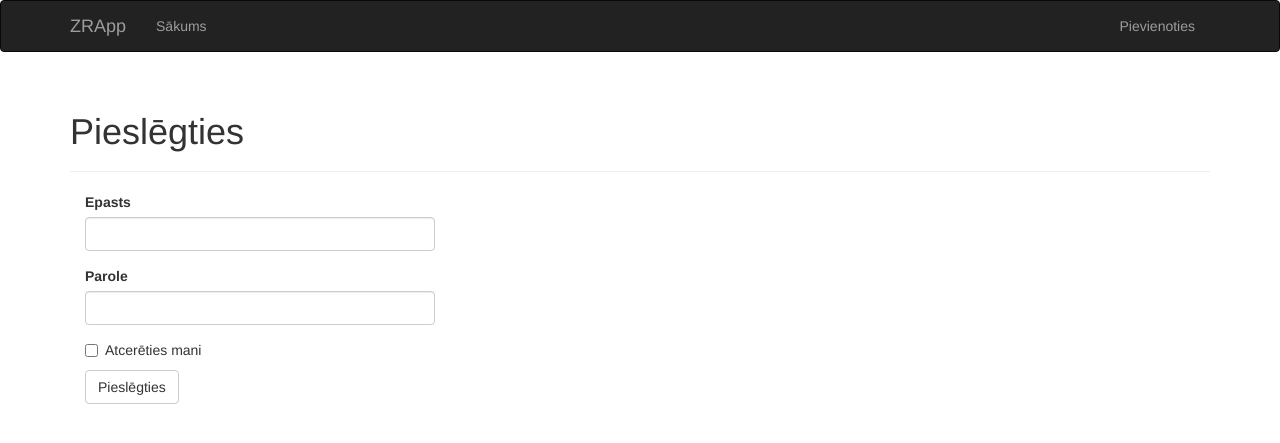
After one commit to jekabsbalodis/ZRPapildinasana, a Flask app: page /auth/login in a window 1280 px wide. The commit adds this page. Shown: the top 443 px of the page. Run offline with Flask 3, Linux system fonts and the light colour scheme; some libraries are stand-ins or nearby versions.

Commit message:
Login form

```diff
--- /dev/null
+++ b/app/auth/__init__.py
@@ -0,0 +1,5 @@
+from flask import Blueprint
+
+auth = Blueprint('auth', __name__)
+
+from . import views
--- /dev/null
+++ b/app/auth/forms.py
@@ -0,0 +1,11 @@
+from flask_wtf import FlaskForm
+from wtforms import StringField, PasswordField, BooleanField, SubmitField
+from wtforms.validators import DataRequired, Length, Email
+
+
+class LoginForm(FlaskForm):
+    email = StringField('Epasts', validators=[
+                        DataRequired(), Length(1, 64), Email()])
+    password = PasswordField('Parole', validators=[DataRequired()])
+    remember_me = BooleanField('Atcerēties mani')
+    sumbit = SubmitField('Pieslēgties')
--- /dev/null
+++ b/app/auth/views.py
@@ -0,0 +1,28 @@
+from flask import render_template, redirect, request, url_for, flash
+from flask_login import login_user, logout_user, login_required
+from . import auth
+from ..models import User
+from .forms import LoginForm
+
+
+@auth.route('/login', methods=['GET', 'POST'])
+def login():
+    form = LoginForm()
+    if form.validate_on_submit():
+        user = User.query.filter_by(email=form.email.data.lower()).first()
+        if user is not None and user.verify_password(form.password.data):
+            login_user(user, form.remember_me.data)
+            next = request.args.get('next')
+            if next is None or not next.startswith('/'):
+                next = url_for('main.index')
+            return redirect(next)
+        flash('Nepareizs lietotāja vārds vai parole')
+    return render_template('auth/login.html', form=form)
+
+
+@auth.route('/logut')
+@login_required
+def logout():
+    logout_user()
+    flash('Jūs esat atslēdzies no sistēmas')
+    return redirect(url_for('main.index'))
--- a/app/main/views.py
+++ b/app/main/views.py
@@ -4,7 +4,6 @@ from .forms import NameForm
 from .. import db
 from ..models import User
 from ..email import send_email
-
 
 @main.route('/', methods=['GET', 'POST'])
 def index():
--- /dev/null
+++ b/app/templates/auth/login.html
@@ -0,0 +1,13 @@
+{% extends "base.html" %}
+{% import "bootstrap/wtf.html" as wtf %}
+
+{% block title %}ZRApp - Pieslēgties{% endblock %}
+
+{% block page_content %}
+<div class="page-header">
+    <h1>Pieslēgties</h1>
+</div>
+<div class="col-md-4">
+    {{ wtf.quick_form(form) }}
+</div>
+{% endblock %}
--- a/app/templates/base.html
+++ b/app/templates/base.html
@@ -24,6 +24,13 @@
             <ul class="nav navbar-nav">
                 <li><a href="{{ url_for('main.index') }}">Sākums</a></li>
             </ul>
+            <ul class="nav navbar-nav navbar-right">
+                {% if current_user.is_authenticated %}
+                <li><a href="{{ url_for('auth.logout') }}">Atvienoties</a></li>
+                {% else %}
+                <li><a href="{{ url_for('auth.login') }}">Pievienoties</a></li>
+                {% endif %}
+            </ul>
         </div>
     </div>
 </div>
--- a/config.py
+++ b/config.py
@@ -11,7 +11,7 @@ class Config:
     MAIL_USERNAME = ('MAIL_USERNAME')
     MAIL_PASSWORD = ('MAIL_PASSWORD')
     ZRAPP_MAIL_SUBJECT_PREFIX = '[ZRApp]'
-    ZRAPP_MAIL_SENDER = 'ZRApp Admin'
+    ZRAPP_MAIL_SENDER = 'ZRApp Admin <myhood@inbox.lv>'
     ZRAPP_ADMIN = os.environ.get('ZRAPP_ADMIN')
     SQLALCHEMY_TRACK_MODIFICATIONS = False
 
--- a/requirements.txt
+++ b/requirements.txt
@@ -2,20 +2,24 @@ alembic==1.8.1
 autopep8==2.0.0
 blinker==1.5
 click==8.1.3
+dnspython==2.2.1
 dominate==2.7.0
+email-validator==1.3.0
 Flask==2.2.2
 Flask-Bootstrap==3.3.7.1
+Flask-Login==0.6.2
 Flask-Mail==0.9.1
 Flask-Migrate==4.0.0
 Flask-Moment==1.0.5
 Flask-SQLAlchemy==3.0.2
 Flask-WTF==1.0.1
 greenlet==2.0.1
+idna==3.4
 itsdangerous==2.1.2
 Jinja2==3.1.2
 Mako==1.2.4
 MarkupSafe==2.1.1
-packaging==21.3
+packaging==22.0
 pycodestyle==2.10.0
 pyparsing==3.0.9
 SQLAlchemy==1.4.44
```
Also changed, not shown: app/__init__.py (+7 -0 lines), app/models.py (+10 -2 lines).
